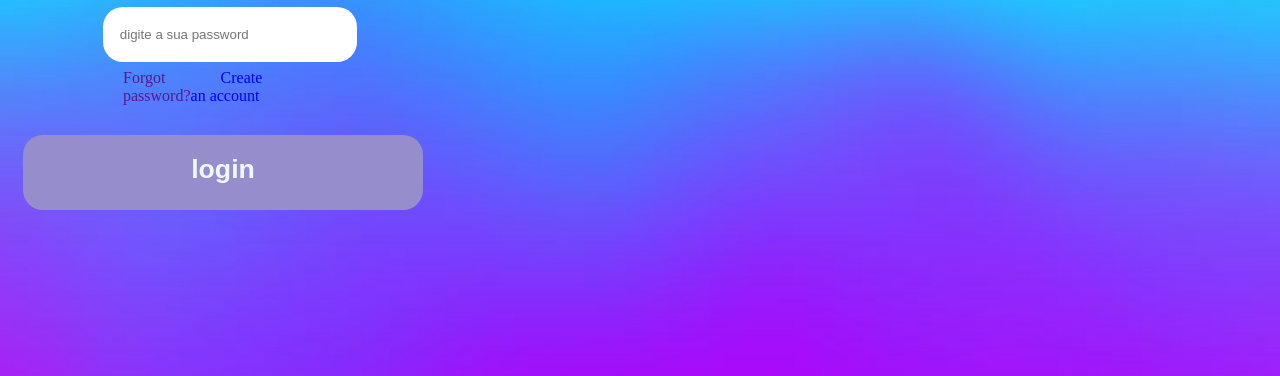
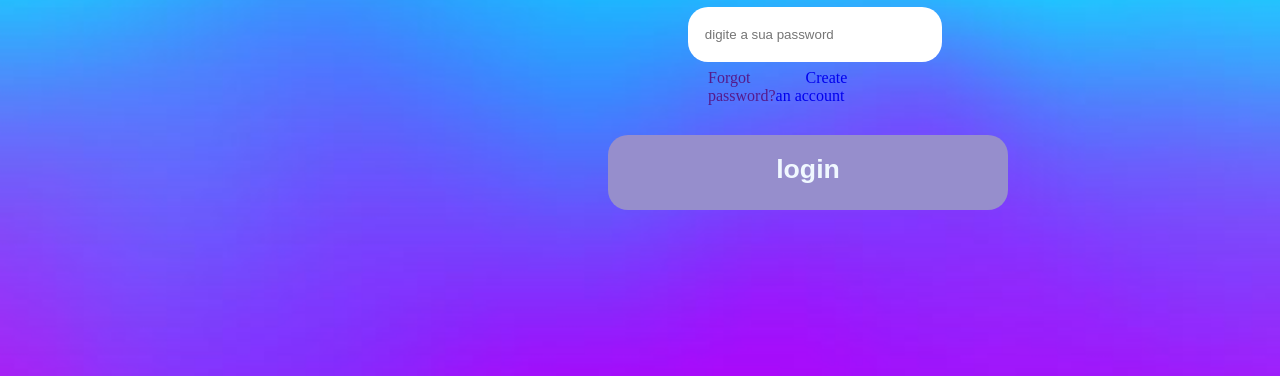
Before and after one commit to ritsondev16/WORKING-IN-HOUSE, a plain HTML site: page login/index.html in a window 1280 px wide. Shown: the part 424-800 px from the top of the page. Drawn offline with Linux system fonts and the light colour scheme.

Commit message:
update in bodylogin of  the cod

```diff
--- a/login/style.css
+++ b/login/style.css
@@ -10,7 +10,7 @@ height: 650px;
 width: 200px;
 border: none;
 margin-top: 65px;
-margin-left: -10px;
+margin-left: 575px;
 
 }
 #PL{
```
